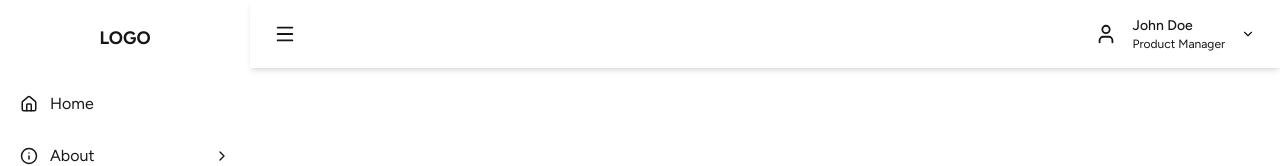
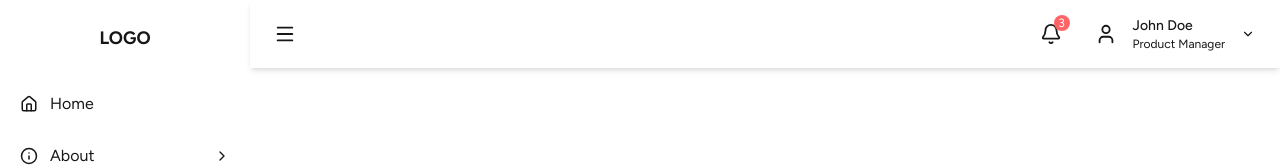
Before and after one commit to somnetics/seamless-app, a Next.js app: page / in a window 1280 px wide. Shown: the top 166 px of the page. Built offline with nearby package versions, Linux system fonts and the light colour scheme.

Commit message:
notification comp added

```diff
--- /dev/null
+++ b/src/components/Notification.tsx
@@ -0,0 +1,86 @@
+import React, { useEffect, useRef, useState } from "react";
+import { Bell, X } from "lucide-react";
+
+export default function Notification() {
+  const [open, setOpen] = useState(false);
+  const [notifications, setNotifications] = useState([
+    { id: 1, message: "New message from John", time: "2 minutes ago" },
+    { id: 2, message: "Your report is ready", time: "1 hour ago" },
+    { id: 3, message: "Meeting scheduled for 3 PM", time: "3 hours ago" },
+  ]);
+  const ref = useRef<HTMLDivElement | null>(null);
+
+  useEffect(() => {
+    function onDoc(e: MouseEvent) {
+      if (!ref.current) return;
+      if (!ref.current.contains(e.target as Node)) setOpen(false);
+    }
+    document.addEventListener("mousedown", onDoc);
+    return () => document.removeEventListener("mousedown", onDoc);
+  }, []);
+
+  const removeNotification = (id: number) => {
+    setNotifications((prev) => prev.filter((n) => n.id !== id));
+  };
+
+  return (
+    <div className="relative" ref={ref}>
+      <button
+        onClick={() => setOpen((v) => !v)}
+        aria-expanded={open}
+        className="inline-flex items-center justify-center p-2 focus:outline-none text-foreground rounded transition-colors cursor-pointer"
+      >
+        <div className="relative">
+          <Bell size={22} />
+          {notifications.length > 0 && (
+            <span className="absolute -top-2 -right-2 bg-red-400 text-white text-xs rounded-full w-4 h-4 flex items-center justify-center">
+              {notifications.length}
+            </span>
+          )}
+        </div>
+      </button>
+
+      {open && (
+        <div className="absolute right-0 mt-5 w-80 border border-gray-700 dark:bg-primary dark:text-zinc-100 rounded shadow-lg z-30 text-sm max-h-96 overflow-y-auto">
+          <div className="sticky top-0 bg-primary px-4 py-3 border-b border-gray-700 flex items-center justify-between">
+            <strong className="text-foreground">Notifications</strong>
+            {notifications.length > 0 && (
+              <button
+                onClick={() => setNotifications([])}
+                className="text-xs text-gray-400 hover:text-foreground transition-colors"
+              >
+                Clear All
+              </button>
+            )}
+          </div>
+
+          {notifications.length > 0 ? (
+            <ul className="py-1">
+              {notifications.map((notif) => (
+                <li
+                  key={notif.id}
+                  className="px-4 py-3 border-b border-gray-700 hover:bg-gray-700 transition-colors flex items-start justify-between gap-3 group"
+                >
+                  <div className="flex-1">
+                    <p className="text-foreground">{notif.message}</p>
+                    <span className="text-xs text-gray-400">{notif.time}</span>
+                  </div>
+                  <button
+                    onClick={() => removeNotification(notif.id)}
+                    className="opacity-0 group-hover:opacity-100 transition-opacity text-gray-400 hover:text-foreground"
+                  >
+                    <X size={16} />
+                  </button>
+                </li>
+              ))}
+            </ul>
+          ) : (
+            <div className="px-4 py-8 text-center text-gray-400">
+              No notifications
+            </div>
+          )}
+        </div>
+      )}
+    </div>
+  );
+}
--- a/src/components/Topmenu.tsx
+++ b/src/components/Topmenu.tsx
@@ -1,5 +1,6 @@
 import React from "react";
 import { Menu as MenuIcon, X as XIcon } from "lucide-react";
+import Notification from "./Notification";
 import ProfileDropdown from "./ProfileDropdown";
 
 interface TopmenuProps {
@@ -93,10 +94,16 @@ const Topmenu: React.FC<TopmenuProps> = ({
               </span>
             </button>
           ) : null}
+          <Notification />
           <ProfileDropdown />
         </>
       )}
-      {!isFixed ? null : <ProfileDropdown />}
+      {!isFixed ? null : (
+        <div className="flex items-center gap-4">
+          <Notification />
+          <ProfileDropdown />
+        </div>
+      )}
     </div>
   );
 };
```
